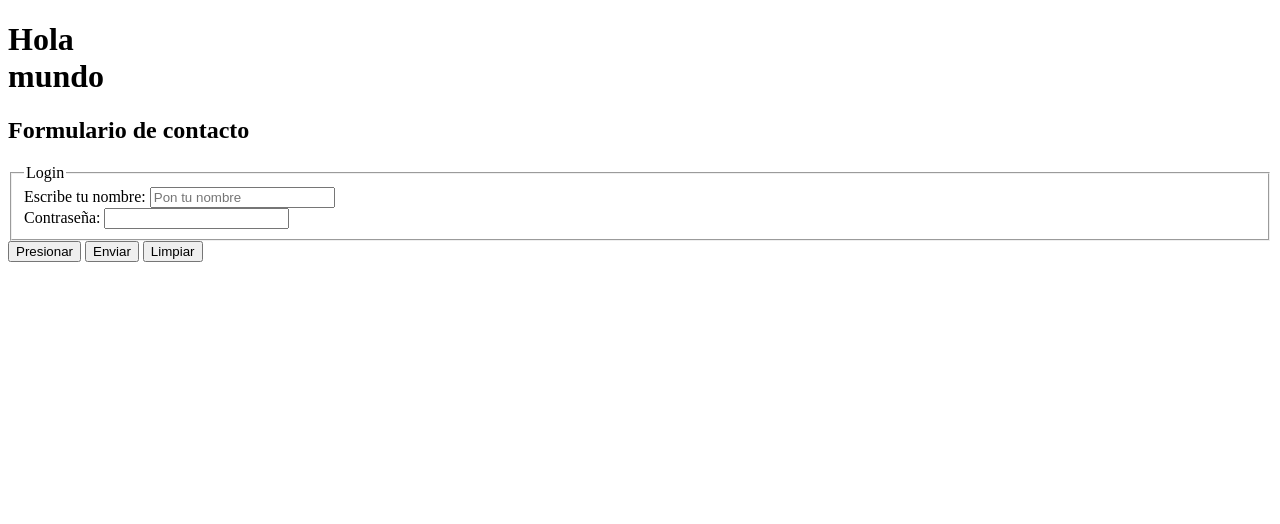
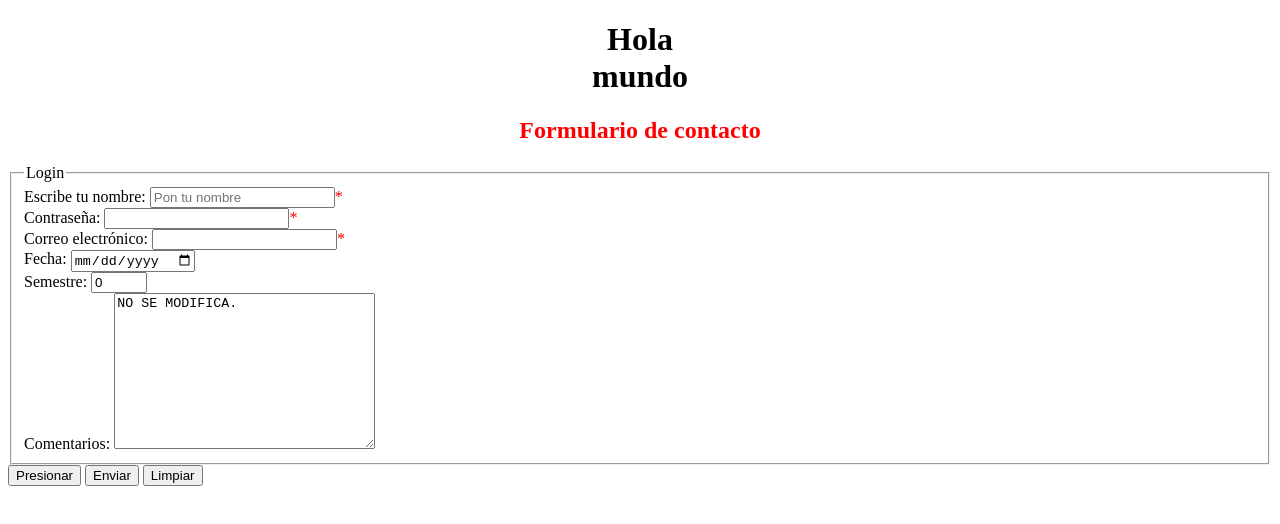
Before and after one commit to JonatanMolina1925/formularios, a plain HTML site: page index.html in a window 1280 px wide. Drawn offline with Linux system fonts and the light colour scheme.

Commit message:
Agregando estilos y textarea

```diff
--- a/css/estilos.css
+++ b/css/estilos.css
@@ -3,3 +3,9 @@ input:focus{
     background-color: yellow;
     color: black;
 }
+.rojo{
+    color: red;
+}
+.centrar{
+    text-align:center ;
+}
--- a/index.html
+++ b/index.html
@@ -9,18 +9,27 @@
 </head>
 <body>
     <header id="encabezado">
-        <h1>Hola <br>mundo</h1>
+        <h1 class="centrar">Hola <br>mundo</h1>
         <main id="contenido">
-            <h2>Formulario de contacto</h2>
+            <h2 class="rojo centrar">Formulario de contacto</h2>
             <form action="contacto.php" method="get">
                 <!-- <fieldset onmouseover="alert('pasando...')"> -->
                 <fieldset>
                     <legend>Login</legend>
                     <label for="nombre">Escribe tu nombre: </label>
-                    <input type="text" name="nombre" placeholder="Pon tu nombre">
+
+                    <input type="text" name="nombre" placeholder="Pon tu nombre" required><span class="rojo">*</span>
                     <br>
-                    <label for="Contra">Contraseña: </label><input type="password" name="contra" id="">
+                    <label for="Contra">Contraseña: </label><input type="password" name="contra" id=""><span class="rojo">*</span>
                     <br>
+                    <label for="email">Correo electrónico: </label><input type="email" required="required"><span class="rojo">*</span>
+                    <br>
+                    <label for="Fecha">Fecha: </label><input type="date" name="Fecha" id="">
+                    <br>
+                    <label for="Semestre">Semestre: </label><input type="number" name="Semestre" size="3" max="12" min="0" step="1" value="0">
+                    <br>
+                    <label for="Comentarios">Comentarios: </label>
+                    <textarea name="Comentarios" id="" cols="30" rows="10" readonly>NO SE MODIFICA.</textarea>
                 </fieldset>
                 <input type="button" value="Presionar" onclick="javascript:alert('presionado')">
                 <input type="submit" value="Enviar">
```
